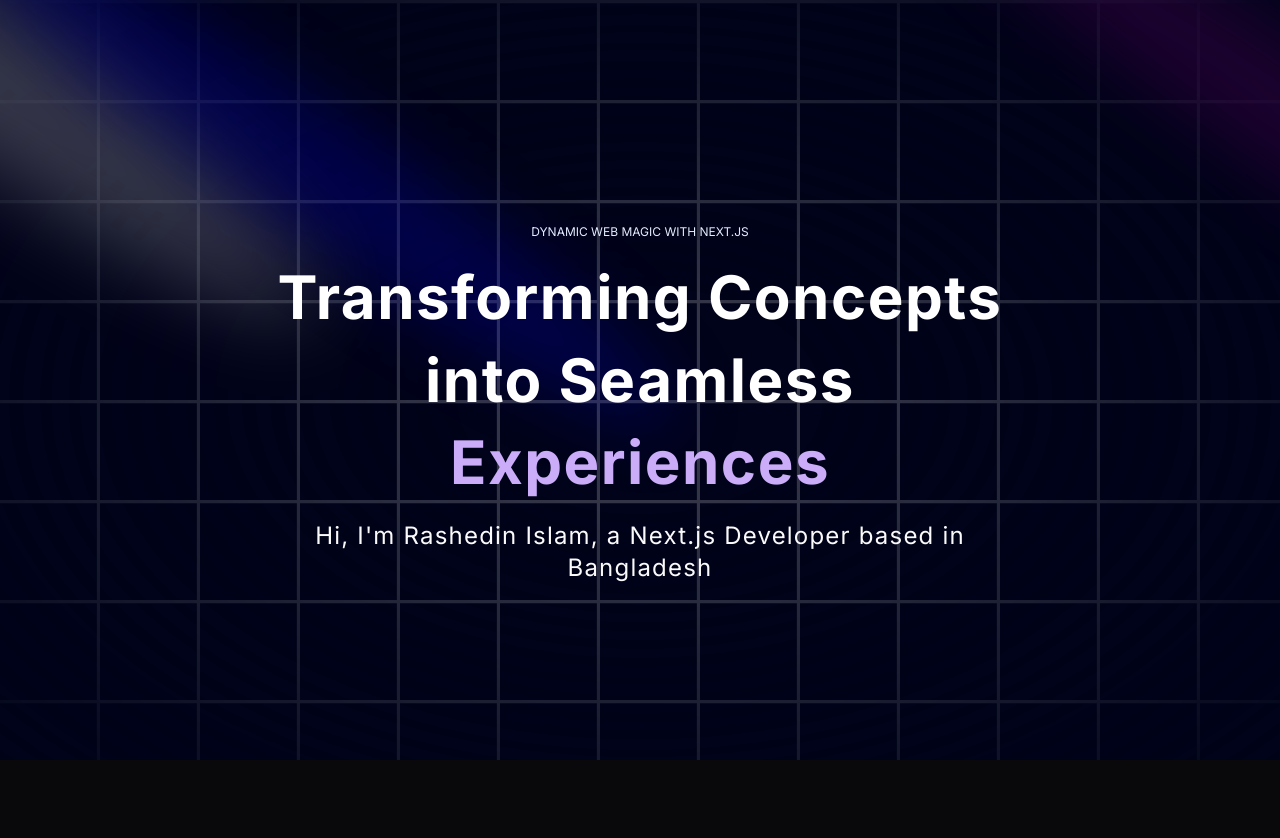
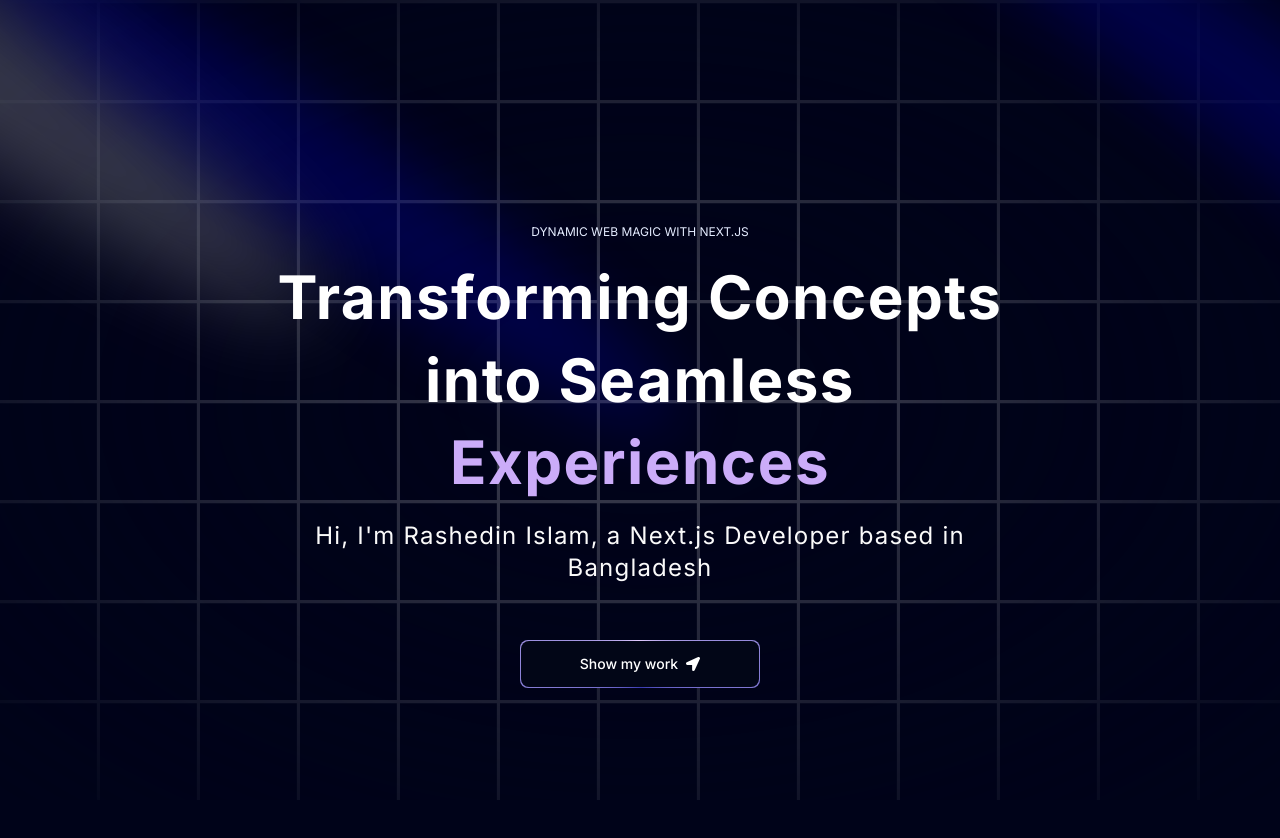
Before and after one commit to Rashedin-063/Exploration-of-Portfolios-2, a Next.js app: page / in a window 1280 px wide. Shown: the top 838 px of the page. Before the commit the page ends 800 px from the top, so only its background shows below. Built offline with nearby package versions, Linux system fonts and the light colour scheme.

Commit message:
Hero Section done

```diff
--- a/package.json
+++ b/package.json
@@ -17,6 +17,7 @@
     "next-themes": "^0.4.3",
     "react": "19.0.0-rc-66855b96-20241106",
     "react-dom": "19.0.0-rc-66855b96-20241106",
+    "react-icons": "^5.3.0",
     "tailwind-merge": "^2.5.4",
     "tailwindcss-animate": "^1.0.7"
   },
--- a/src/components/Hero.tsx
+++ b/src/components/Hero.tsx
@@ -1,3 +1,5 @@
+import { FaLocationArrow } from "react-icons/fa";
+import Button from "./ui/Button";
 import { Spotlight } from "./ui/spotlite"
 import { TextGenerateEffect } from '@/components/ui/text-generate-effect';
 
@@ -10,7 +12,7 @@ const Hero = () => {
           className='-top-40 -left-10 md:-left-32 md:-top-20 h-screen'
           fill='white'
         />
-        <Spotlight className='top-10 left-full h-[80vh]' fill='purple' />
+        <Spotlight className='top-10 left-full h-[80vh]' fill='blue' />
         <Spotlight className='top-28 left-80 h-[80vh] w-[50vw]' fill='blue' />
       </div>
 
@@ -36,7 +38,17 @@ const Hero = () => {
             className='text-center text-[40px] md:text-5xl lg:text-6xl'
           />
 
-          <p className="text-center md:tracking-wider mb-4 text-sm md:text-lg lg:text-2xl">Hi, I&apos;m Rashedin Islam, a Next.js Developer based in Bangladesh</p>
+          <p className='text-center md:tracking-wider mb-4 text-sm md:text-lg lg:text-2xl'>
+            Hi, I&apos;m Rashedin Islam, a Next.js Developer based in Bangladesh
+          </p>
+
+          <a href='#about'>
+            <Button
+              title='Show my  work'
+              icon={<FaLocationArrow />}
+              position='right'
+            />
+          </a>
         </div>
       </div>
     </div>
--- /dev/null
+++ b/src/components/ui/Button.tsx
@@ -0,0 +1,29 @@
+interface ButtonProps {
+  title: string;
+  icon: React.ReactNode;
+  position: string;
+  handleClick?: () => void;
+  otherClasses?: string;
+}
+
+const Button: React.FC<ButtonProps> = ({
+  title,
+  icon,
+  position,
+  handleClick,
+  otherClasses,
+}) => {
+  return (
+    <button className='relative inline-flex h-12 w-full overflow-hidden rounded-lg p-[1px] focus:outline-none md:w-60 md:mt-10'>
+      <span className='absolute inset-[-1000%] animate-[spin_2s_linear_infinite] bg-[conic-gradient(from_90deg_at_50%_50%,#E2CBFF_0%,#393BB2_50%,#E2CBFF_100%)]' />
+      <span
+        className={`inline-flex h-full w-full cursor-pointer items-center justify-center rounded-lg bg-slate-950 px-7 text-sm font-medium text-white backdrop-blur-3xl gap-2 ${otherClasses}`}
+      >
+        {position === 'left' && icon}
+        {title}
+        {position === 'right' && icon}
+      </span>
+    </button>
+  );
+};
+export default Button;
```
Also changed, not shown: 1 other file (tests, documents, lock files or other folders).
